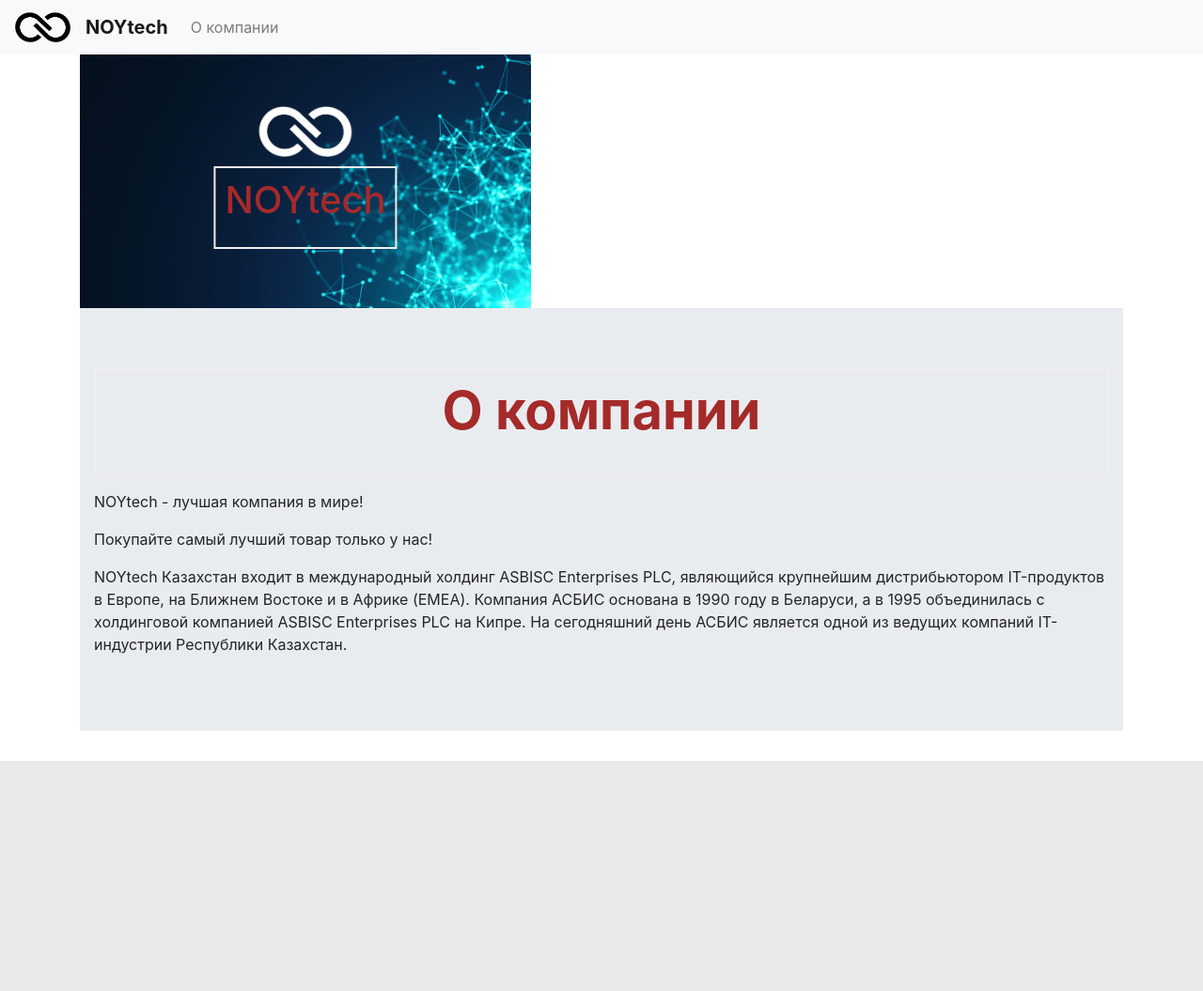
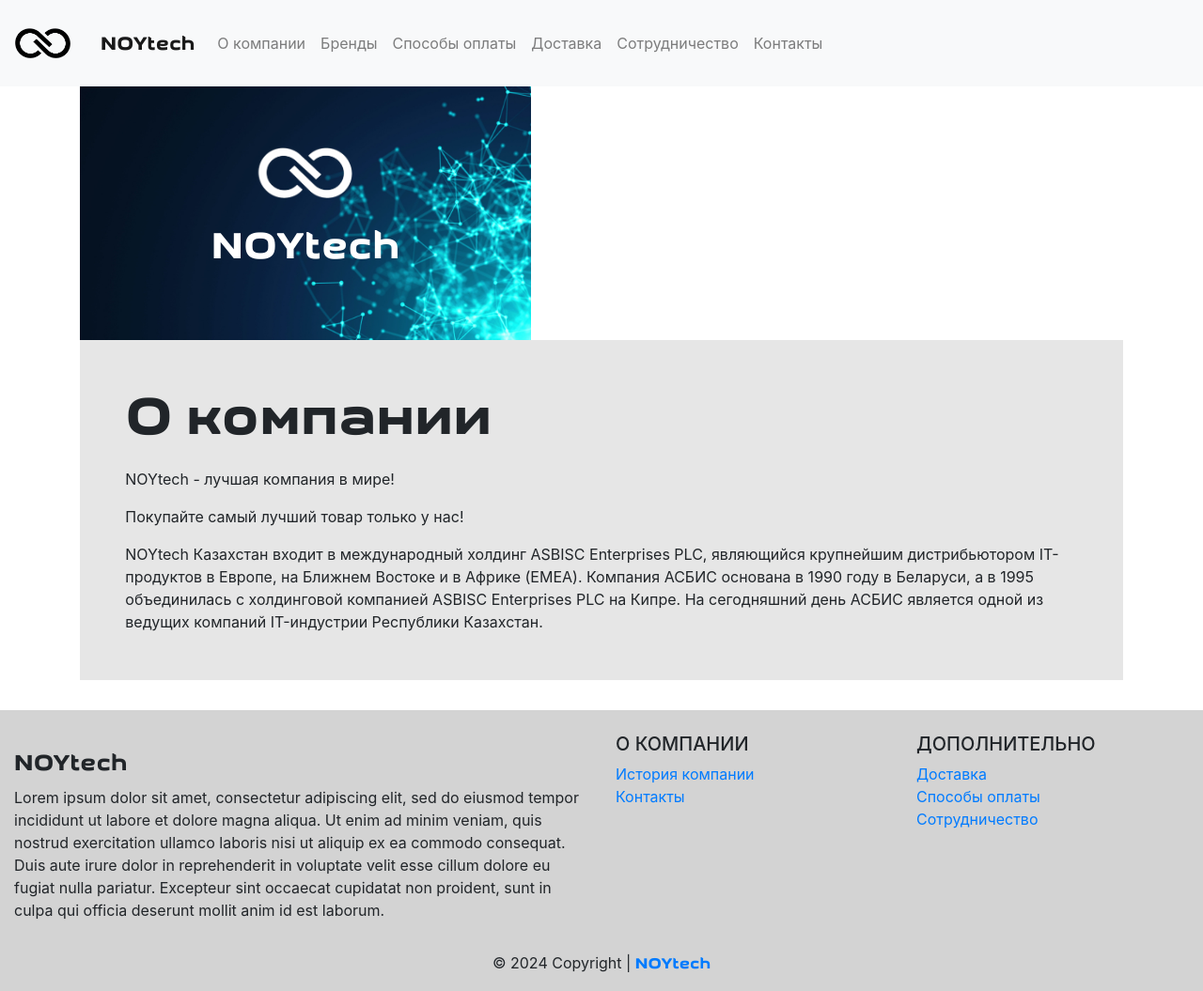
Before and after one commit to kirillsaidov/ecommerce_template, a Flask app: page /about in a window 1280 px wide. Shown: the whole page at 94% size. Before the commit the page ends 810 px from the top, so only its background shows below. Run offline with Flask 3, Linux system fonts and the light colour scheme; some libraries are stand-ins or nearby versions.

Commit message:
fixed style.css not found error and added custom layout

```diff
--- a/src/app.py
+++ b/src/app.py
@@ -6,19 +6,60 @@ import aux
 
 app = Flask(__name__)
 app.config['SECRET_KEY'] = '0123456789'
+preload_data = {
+    'about': open('static/info/about.txt', 'r').read().split('\n'),
+    'footer': open('static/info/footer.txt', 'r').read(),
+}
 
 
 @app.route('/')
 def index():
-    return render_template('index.html', studs=data.studs)
+    return render_template('index.html', data={
+        'footer': preload_data['footer'],
+    })
 
 
 @app.route('/about')
 def about():
-    text = None
-    with open('src/static/info/about.txt', 'r') as file:
-        text = file.read().split('\n')
-    return render_template('about.html', text=text)
+    return render_template('about.html', data={
+        'footer': preload_data['footer'],
+        'about': preload_data['about'],
+    })
+
+@app.route('/brands')
+def brands():
+    return render_template('about.html', data={
+        'footer': preload_data['footer'],
+        'about': preload_data['about'],
+    })
+
+@app.route('/payment')
+def payment():
+    return render_template('about.html', data={
+        'footer': preload_data['footer'],
+        'about': preload_data['about'],
+    })
+
+@app.route('/delivery')
+def delivery():
+    return render_template('about.html', data={
+        'footer': preload_data['footer'],
+        'about': preload_data['about'],
+    })
+
+@app.route('/collaboration')
+def collaboration():
+    return render_template('about.html', data={
+        'footer': preload_data['footer'],
+        'about': preload_data['about'],
+    })
+
+@app.route('/contacts')
+def contacts():
+    return render_template('about.html', data={
+        'footer': preload_data['footer'],
+        'about': preload_data['about'],
+    })
 
 
 # @app.route('/<int:stud_id>')
--- a/src/css/style.css
+++ /dev/null
@@ -1,15 +0,0 @@
-h1 {
-    border: 2px #eee solid;
-    color: brown;
-    text-align: center;
-    padding: 10px;
-}
-
-@font-face {
-    font-family: "GetVoIP";
-    src: url("static/fonts/getvoip-grotesque.regular.ttf") format("ttf");
-}
-
-#company_name b {
-    font-family: "GetVoIP";
-}
--- /dev/null
+++ b/src/static/css/style.css
@@ -0,0 +1,50 @@
+@font-face {
+    font-family: "GetVoIP";
+    font-weight: 800;
+    src: url("../fonts/getvoip-grotesque.regular.ttf");
+}
+
+.company_name {
+    font-family: "GetVoIP";
+    padding: 20px 0px 0px 0px;
+}
+
+.footer_block
+{
+    position: absolute;
+    left: 0%;
+    background-color: lightgray;
+}
+
+.company_about_bg_image img {
+    height: 270px;
+    object-fit: cover;
+}
+
+/* overlay logo */
+.company_about_overlay_title img {
+    filter: invert(1);
+    height: 64px;
+    padding: 0px 0px 10px 0px;
+}
+
+.company_about_block {
+    position: relative;
+    display: inline-block;
+}
+
+.company_about_overlay_title {
+    position: absolute;
+    top: 50%;
+    left: 50%;
+    transform: translate(-50%, -50%);
+    color: #fff;
+    padding: 10px 20px;
+    font-size: 20px;
+    text-align: center;
+}
+
+.company_about_text {
+    padding: 3% 3% 3% 3%;
+    background-color: rgba(230, 230, 230, 255);
+}
--- /dev/null
+++ b/src/static/info/footer.txt
@@ -0,0 +1 @@
+Lorem ipsum dolor sit amet, consectetur adipiscing elit, sed do eiusmod tempor incididunt ut labore et dolore magna aliqua. Ut enim ad minim veniam, quis nostrud exercitation ullamco laboris nisi ut aliquip ex ea commodo consequat. Duis aute irure dolor in reprehenderit in voluptate velit esse cillum dolore eu fugiat nulla pariatur. Excepteur sint occaecat cupidatat non proident, sunt in culpa qui officia deserunt mollit anim id est laborum.
--- a/src/templates/about.html
+++ b/src/templates/about.html
@@ -1,68 +1,28 @@
 {% extends 'base.html' %}
 
 {% block content %}
-    <style>
-        .company_about_block {
-            position: relative;
-            display: inline-block;
-        }
-
-        .company_about_bg_image img {
-            height: 270px;
-            object-fit: cover;
-        }
-
-        .company_about_overlay_title {
-            position: absolute;
-            top: 50%;
-            left: 50%;
-            transform: translate(-50%, -50%);
-            color: #fff;
-            padding: 10px 20px;
-            font-size: 20px;
-            text-align: center;
-        }
-
-        .company_about_overlay_title img {
-            filter: invert(1);
-        }
-
-        .company_about_text {
-            padding: 3% 3% 3% 3%;
-            background-color: rgba(230, 230, 230, 255);
-        }
-
-        .company_name {
-            font-weight: 700;
-            padding-bottom: 3%;
-            text-align: center;
-        }
-    </style>
-    <!-- <span class="badge badge-primary">Сертифицированный специалист</span> -->
+    <!-- IMAGE -->
     <div class="company_about_block">
         <div class="company_about_bg_image">
             <img src="static/imgs/bg_tech.jpg" alt="image" style="width:100%;">
         </div>
         <div class="company_about_overlay_title">
-            <img src="static/imgs/logo.png" height="64" align="center" style="padding: 0px 0px 10px 0px;"/>
-            <h1 id="company_name">
-                <p>{% block title %} NOYtech {% endblock %}</p>
-            </h1>
+            <img src="static/imgs/logo.png"/>
+            <h1 class="company_name">NOYtech</h1>
         </div>
     </div>
 
-    <div class="jumbotron jumbotron-fluid">
+    <!-- ABOUT TEXT -->
+    <div class="jumbotron jumbotron-fluid company_about_text">
         <div class="container">
             <h1 class="display-4 company_name">
                 О компании
             </h1>
-            <p class="lead">
-                {% for line in text %}
+            <p class="company_about_info">
+                {% for line in data['about'] %}
                     <p>{{line}}</p>
                 {% endfor %}
             </p>
         </div>
     </div>
-
-
 {% endblock %}
--- a/src/templates/base.html
+++ b/src/templates/base.html
@@ -9,7 +9,7 @@
     <link rel="stylesheet" type="text/css" href="https://stackpath.bootstrapcdn.com/bootstrap/4.3.1/css/bootstrap.min.css" integrity="sha384-ggOyR0iXCbMQv3Xipma34MD+dH/1fQ784/j6cY/iJTQUOhcWr7x9JvoRxT2MZw1T" crossorigin="anonymous">
 
     <!-- Custom CSS -->
-    <link rel="stylesheet" type="text/css" href="css/style.css">
+    <link rel="stylesheet" type="text/css" href="{{ url_for('static', filename='css/style.css') }}">
     <!-- <title>{% block title %} {% endblock %}</title> -->
 
     <!-- Google fonts -->
@@ -25,18 +25,31 @@
             </a>
             <!-- Company name -->
             <a class="navbar-brand" href="{{ url_for('index')}}">
-            <b id="company_name">NOYtech</b>
+                <p class="company_name">NOYtech</b>
             </a>
             <button class="navbar-toggler" type="button" data-toggle="collapse" data-target="#navbarNav" aria-controls="navbarNav" aria-expanded="false" aria-label="Toggle navigation">
                 <span class="navbar-toggler-icon"></span>
             </button>
             <div class="collapse navbar-collapse" id="navbarNav">
                 <ul class="navbar-nav">
-            <!-- <li class="nav-item active">
-                <a class="nav-link" href="#">Add student</a>
-            </li> -->
                     <li class="nav-item">
                         <a class="nav-link" href="{{url_for('about')}}">О компании</a>
+                    </li>
+                    <li class="nav-item">
+                        <a class="nav-link" href="{{url_for('brands')}}">Бренды</a>
+                    </li>
+                    <li class="nav-item">
+                        <a class="nav-link" href="{{url_for('payment')}}">Способы оплаты</a>
+                    </li>
+                    </i>
+                    <li class="nav-item">
+                        <a class="nav-link" href="{{url_for('delivery')}}">Доставка</a>
+                    </li>
+                    <li class="nav-item">
+                        <a class="nav-link" href="{{url_for('collaboration')}}">Сотрудничество</a>
+                    </li>
+                    <li class="nav-item">
+                        <a class="nav-link" href="{{url_for('contacts')}}">Контакты</a>
                     </li>
                 </ul>
             </div>
@@ -54,4 +67,54 @@
         <script src="https://cdnjs.cloudflare.com/ajax/libs/popper.js/1.14.7/umd/popper.min.js" integrity="sha384-UO2eT0CpHqdSJQ6hJty5KVphtPhzWj9WO1clHTMGa3JDZwrnQq4sF86dIHNDz0W1" crossorigin="anonymous"></script>
         <script src="https://stackpath.bootstrapcdn.com/bootstrap/4.3.1/js/bootstrap.min.js" integrity="sha384-JjSmVgyd0p3pXB1rRibZUAYoIIy6OrQ6VrjIEaFf/nJGzIxFDsf4x0xIM+B07jRM" crossorigin="anonymous"></script>
     </body>
+
+    <!-- FOOTER -->
+    <footer class="page-footer font-small blue pt-4 footer_block">
+        <div class="container-fluid text-center text-md-left">
+            <!-- Row container -->
+            <div class="row">
+                <!-- 1st column -->
+                <div class="col-md-6 mt-md-0 mt-3">
+                    <!-- Footer text -->
+                    <h5 class="company_name" style="font-size: x-large;">NOYtech</h5>
+                    <p>{{data['footer']}}</p>
+                </div>
+
+                <!-- 2nd column -->
+                <hr class="clearfix w-100 d-md-none pb-3">
+                <div class="col-md-3 mb-md-0 mb-3">
+                    <h5 class="text-uppercase">О компании</h5>
+                    <ul class="list-unstyled">
+                        <li>
+                            <a href="{{url_for('about')}}">История компании</a>
+                        </li>
+                        <li>
+                            <a href="{{url_for('contacts')}}">Контакты</a>
+                        </li>
+                    </ul>
+                </div>
+
+                <!-- 3rd column -->
+                <div class="col-md-3 mb-md-0 mb-3">
+                    <h5 class="text-uppercase">Дополнительно</h5>
+                    <ul class="list-unstyled">
+                        <li>
+                            <a href="{{url_for('delivery')}}">Доставка</a>
+                        </li>
+                        <li>
+                            <a href="{{url_for('payment')}}">Способы оплаты</a>
+                        </li>
+                        <li>
+                            <a href="{{url_for('collaboration')}}">Сотрудничество</a>
+                        </li>
+                    </ul>
+                </div>
+            </div>
+        </div>
+
+        <!-- Copyright -->
+        <div class="footer-copyright text-center py-3">
+            © 2024 Copyright | <a href="{{url_for('index')}}" class="company_name"> NOYtech</a>
+        </div>
+    </footer>
 </html>
```
Also changed, not shown: 1 other file. Lines whose indentation alone changed are shown as unchanged.
